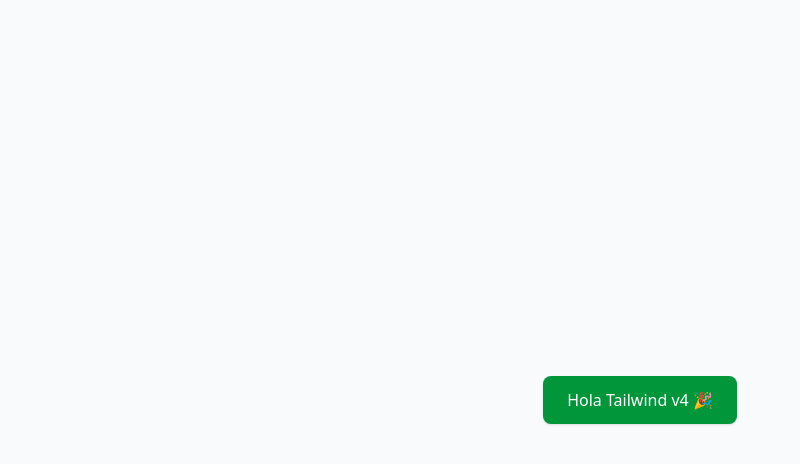
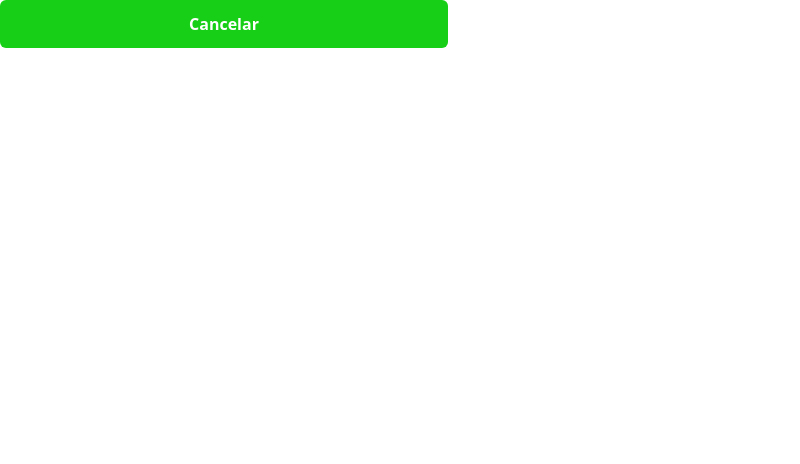
Before and after one commit to TheJuanRojasR/SENA-Attendance-Frontend, a React (Vite) app: page / in a window 1280 px wide. Shown: the top 464 px of the page, without its empty margins (0-800 px from the left). Built offline with nearby package versions, Linux system fonts and the light colour scheme.

Commit message:
feat(ui): add reusable button component with variants and basic props

```diff
--- a/package.json
+++ b/package.json
@@ -12,6 +12,7 @@
   "dependencies": {
     "react": "^19.2.0",
     "react-dom": "^19.2.0",
+    "react-router-dom": "^7.10.1",
     "tailwindcss": "^4.1.17"
   },
   "devDependencies": {
@@ -28,6 +29,7 @@
     "eslint-plugin-react-refresh": "^0.4.24",
     "globals": "^16.5.0",
     "postcss": "^8.5.6",
+    "prettier-plugin-tailwindcss": "^0.7.2",
     "typescript": "~5.9.3",
     "typescript-eslint": "^8.46.4",
     "vite": "^7.2.4"
--- a/src/App.tsx
+++ b/src/App.tsx
@@ -1,11 +1,8 @@
+import { Button } from "./components/ui/Button/Button"
 
 function App() {
   return (
-    <div className="min-h-screen flex items-center justify-center bg-gray-50">
-      <button className="px-6 py-3 text-white rounded-lg shadow bg-sena-green">
-        Hola Tailwind v4 🎉
-      </button>
-    </div>
+    <Button children="Cancelar" variant="primary"/>
   )
 }
 
--- /dev/null
+++ b/src/components/ui/Button/Button.tsx
@@ -0,0 +1,39 @@
+// Que debe tener este boton
+// 1. Tienen distintos estilos: 1. bg-verde/text-white 2. bg-green/text-green  3. bg-white/text-black/border-black 4. bg-gray/text-gray 5. bg-red/text-white 6. bg-yellow/text-white
+// 2. onClick donde el padre envie la funcion a ejecutar
+// 3. propiedad para poder desactivar una propiedad 'disabled'
+// 4. label o children para modificar lo que este dentro de la etiqueta
+// 5. types ya que los botones pueden ser para distintas funciones
+// 6. opcional: posiblemente se necesite distintos tama;os de botones
+
+import type React from "react";
+
+type ButtonVariant = 'primary' | 'secondary' | 'offline' | 'ghost' | 'danger' | 'warning';
+
+type ButtonType = "button" | "submit" | "reset";
+
+// Las propiedades estan opcionales para poderlos probar
+type ButtonProps = {
+    variant? : ButtonVariant;
+    onClick? : React.ButtonHTMLAttributes<HTMLButtonElement>['onClick']
+    disabled? : boolean;
+    children? : React.ReactNode;
+    type? : ButtonType;
+};
+
+const variantClasses = {
+    primary: "text-white bg-sena-green font-bold w-full max-w-md rounded-md h-12 " + "cursor-pointer hover:brightness-110 active:brightness-90 transition-all",
+    secondary: "text-sena-green bg-green-100 font-bold w-full max-w-md rounded-md h-12 " + "cursor-pointer hover:brightness-90 active:brightness-75 transition-all",
+    offline: "text-gray-600 bg-gray-100 font-bold w-full max-w-md rounded-md h-12 " + "cursor-pointer hover:brightness-95 active:brightness-80 transition-all",
+    ghost: "text-black bg-white font-bold w-full max-w-md rounded-md h-12 shadow-sm " + "cursor-pointer hover:shadow-md active:shadow-sm transition-all",
+    warning: "text-white bg-yellow-400 font-bold w-full max-w-md rounded-md h-12 " + "cursor-pointer hover:brightness-90 active:brightness-100 transition-all",
+    danger: "text-white bg-red-500 font-bold w-full max-w-md rounded-md h-12 " + "cursor-pointer hover:brightness-110 active:brightness-90 transition-all"
+}
+
+export function Button ({ variant = 'primary', onClick, disabled = false, children, type = 'button' }: ButtonProps) {
+    return (
+        <button className={variantClasses[variant]} onClick={onClick} disabled={disabled} type={type}>
+            {children}
+        </button>
+    );
+}
--- /dev/null
+++ b/src/layouts/AuthLayout.tsx
@@ -0,0 +1,12 @@
+import { Outlet } from 'react-router-dom';
+
+export function AuthLayout () {
+    return (
+        <main className='min-h-screen flex items-center justify-center bg-sena-gray'>
+            <section className="bg-white rounded-xl shadow-lg p-8 w-full max-w-md">
+                {/* Aquí se renderiza la página específica (Login, Register, etc.) */}
+                <Outlet/>
+            </section>
+        </main>
+    );
+}
--- /dev/null
+++ b/src/layouts/index.ts
@@ -0,0 +1,2 @@
+// Barrel
+export { AuthLayout } from "./AuthLayout";
--- a/src/styles/index.css
+++ b/src/styles/index.css
@@ -4,5 +4,14 @@
 
 /* Variables  */
 @theme{
-    --color-sena-green: #009639;
+    --color-sena-green: #17cf17;
+    --color-sena-gray: #F6F8F6;
 }
+
+/* Falta colocar la fuente principal*/
+
+html {
+	padding: 0;
+	margin: 0;
+	box-sizing: border-box;
+}
```
Also changed, not shown: src/components/ui/Button/Button.module.css (added), src/layouts/DashboardLayout.tsx (added), 2 other files (tests, documents, lock files or other folders).
